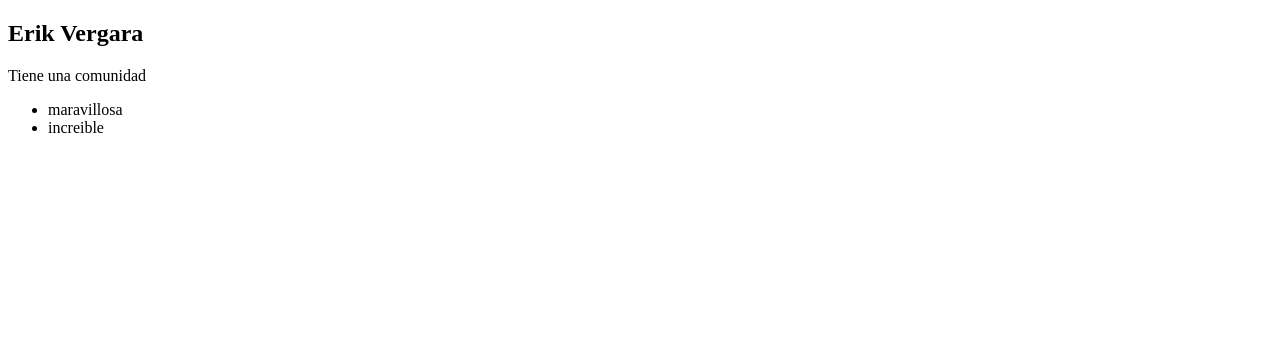
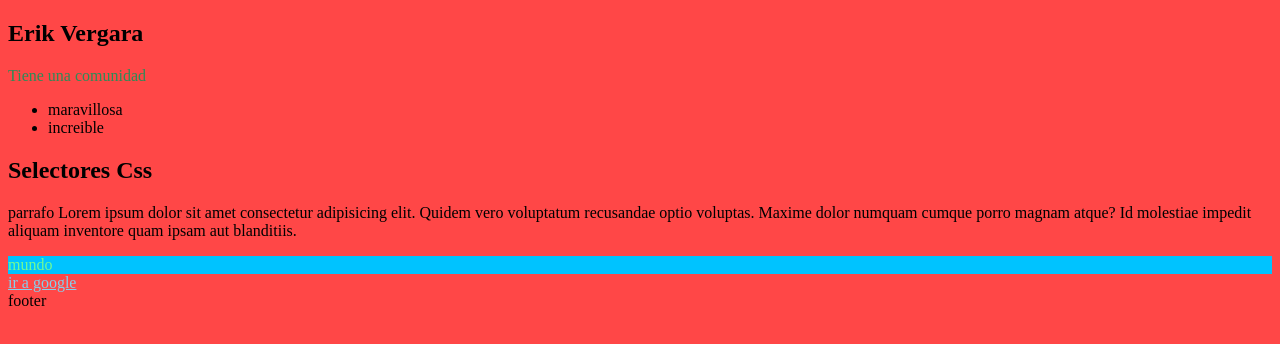
Before and after one commit to erik-777/curso-frontend-developer-1, a plain HTML site: page index.html in a window 1280 px wide. Drawn offline with Linux system fonts and the light colour scheme.

Commit message:
clase Selectores CSS

```diff
--- a/index.html
+++ b/index.html
@@ -5,13 +5,41 @@
     <meta http-equiv="X-UA-Compatible" content="IE=edge">
     <meta name="viewport" content="width=device-width, initial-scale=1.0">
     <title>Document</title>
+    <style>
+        /*Selector universal*/
+        *{
+            background: rgb(255, 71, 71);
+        }
+        /* selector de tipo*/
+        div{
+            background: rgb(0, 195, 255);
+        }
+        /* selector de clases*/
+        .titulo{
+            color: rgb(114, 250, 148);
+        }
+        /* selector de id*/
+        #parrafo{
+            color: seagreen;
+        }
+        /* selector de atributos*/
+        a[href="https://www.google.com/"]{
+            color: skyblue;
+        }
+    </style>
 </head>
 <body>
+    <header>
+
+    </header>
+    <nav>
+<ul></ul>
+    </nav>
     <section>
         <h1>
             Erik Vergara
         </h1>
-        <p>
+        <p id="parrafo">
             Tiene una comunidad
         </p>
         <ul>
@@ -19,5 +47,16 @@
             <li>increible</li>
         </ul>
     </section>
+    <section>
+        <h1>Selectores Css</h1>
+        <div>
+            <p>parrafo Lorem ipsum dolor sit amet consectetur adipisicing elit. Quidem vero voluptatum recusandae optio voluptas. Maxime dolor numquam cumque porro magnam atque? Id molestiae impedit aliquam inventore quam ipsam aut blanditiis.</p>
+        </div>
+        <div class="titulo">mundo</div>
+        <a href="https://www.google.com/">ir a google</a>
+    </section>
+    <footer>
+        footer
+    </footer>
 </body>
 </html>
```
